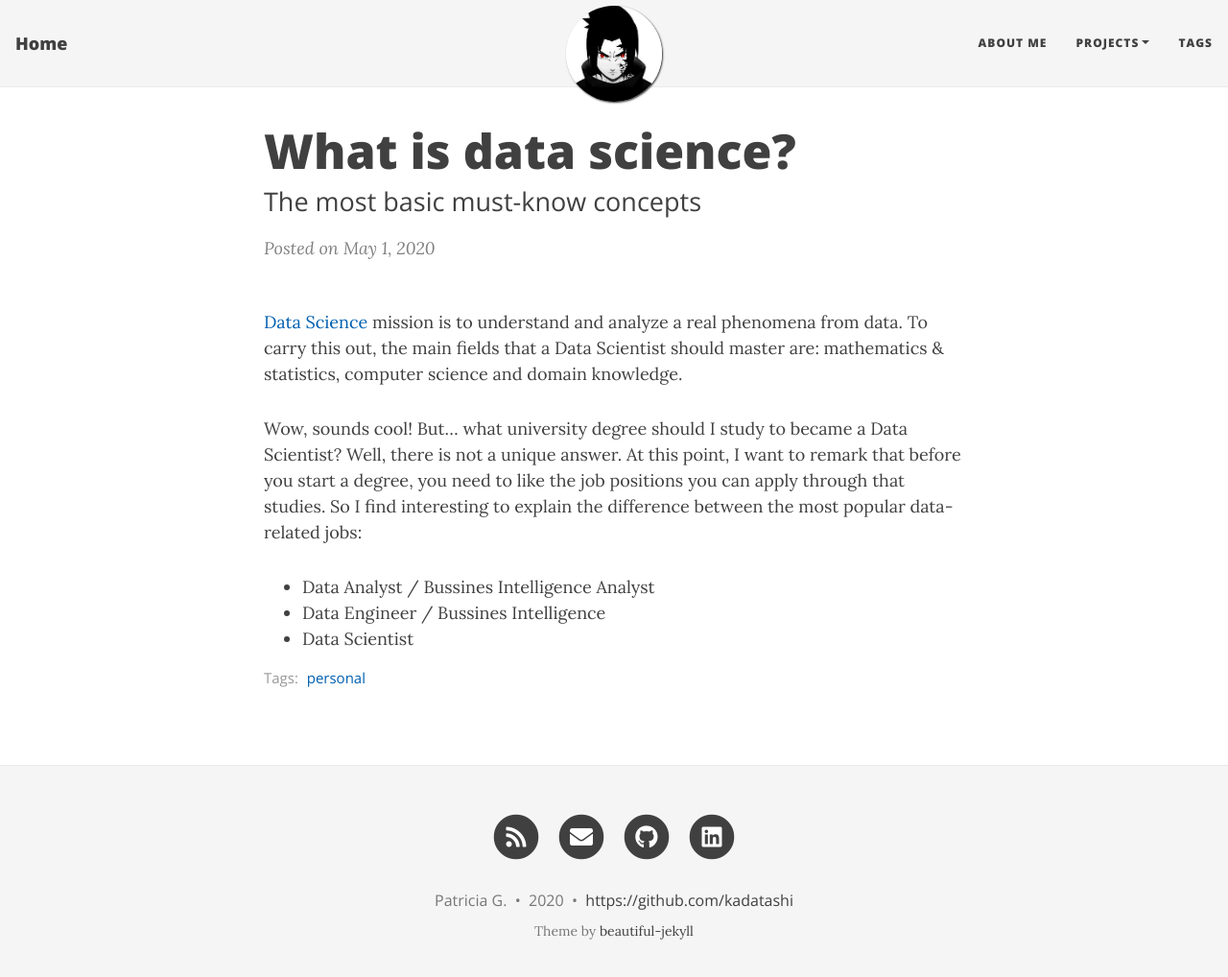
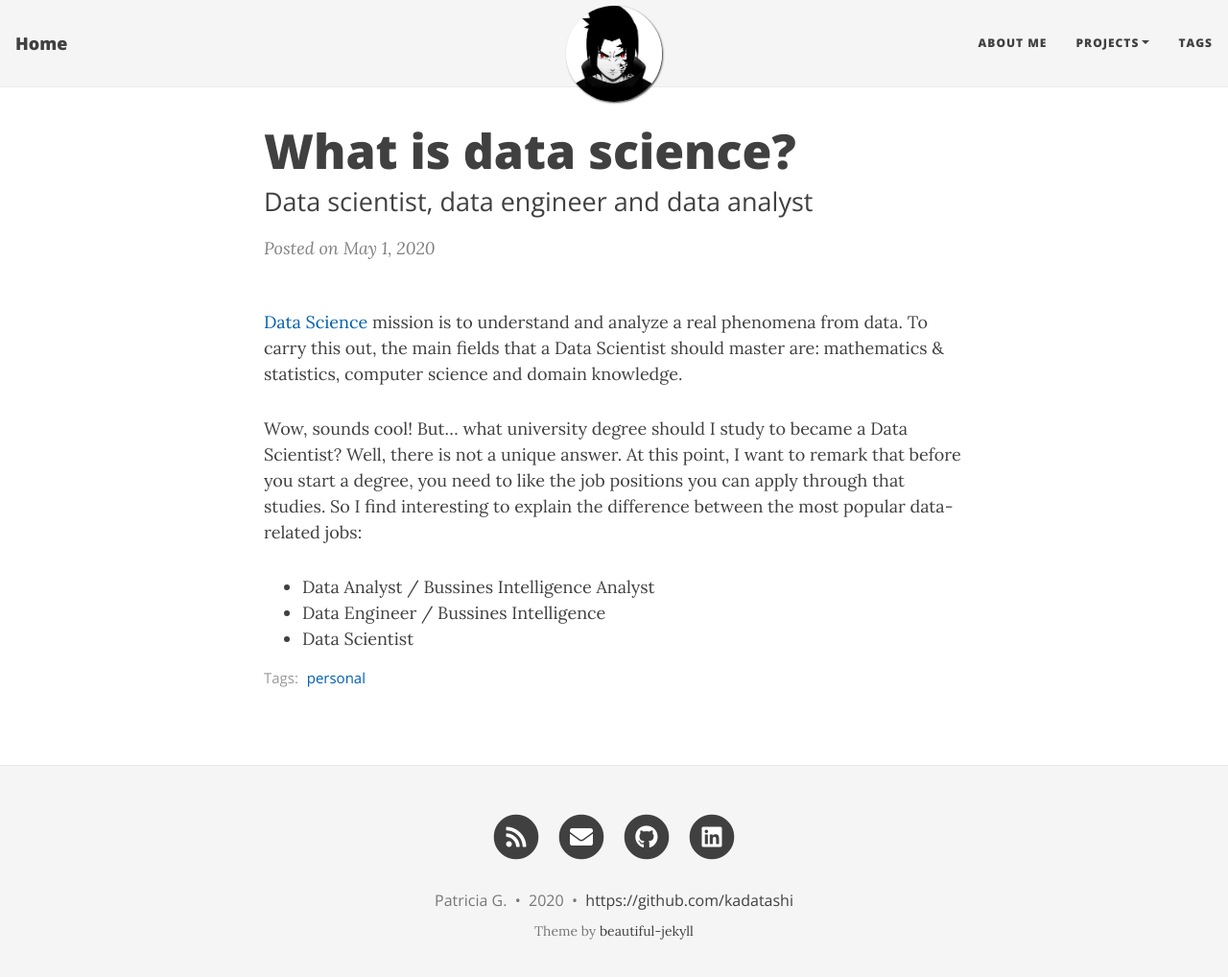
Before and after one commit to Kadatashi/kadatashi.github.io, a Jekyll site: the page built from _posts/2020-05-01-Welcome.md, in a window 1280 px wide and 1031 px high. Shown: the top 1018 px of the window at 96% size. Built offline with Jekyll 4.4.1, drawn with Linux system fonts in a browser that asks for light colours; nearby versions of some CDN libraries.

Commit message:
Update 2020-05-01-Welcome.md

```diff
--- a/_posts/2020-05-01-Welcome.md
+++ b/_posts/2020-05-01-Welcome.md
@@ -1,7 +1,7 @@
 ---
 layout: post
 title: What is data science?
-subtitle: The most basic must-know concepts
+subtitle: Data scientist, data engineer and data analyst
 tags: [personal]
 comments: true
 ---
@@ -13,3 +13,5 @@ Wow, sounds cool! But... what university degree should I study to became a Data
 * Data Analyst / Bussines Intelligence Analyst
 * Data Engineer / Bussines Intelligence
 * Data Scientist
+
+{: .text-justify}
```
